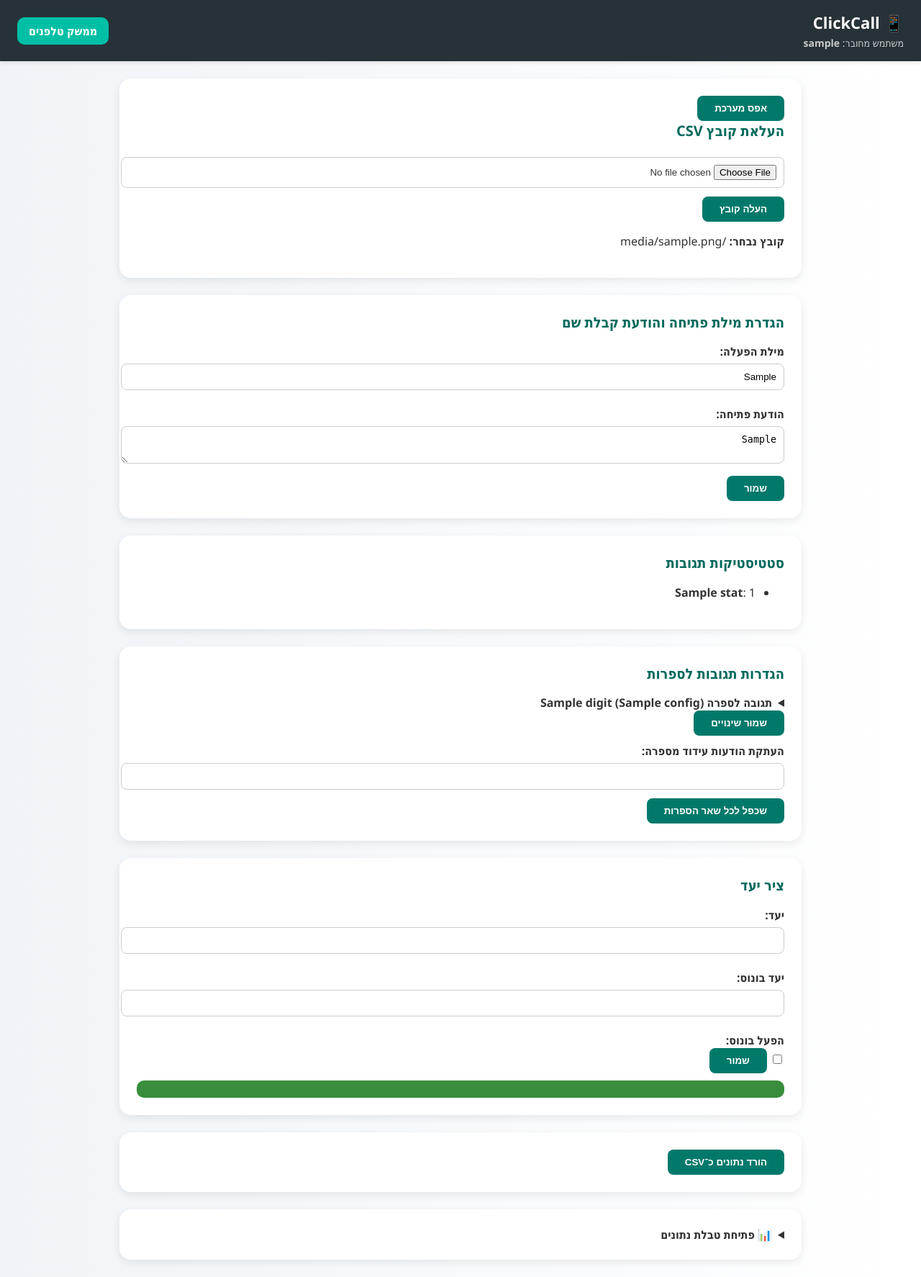
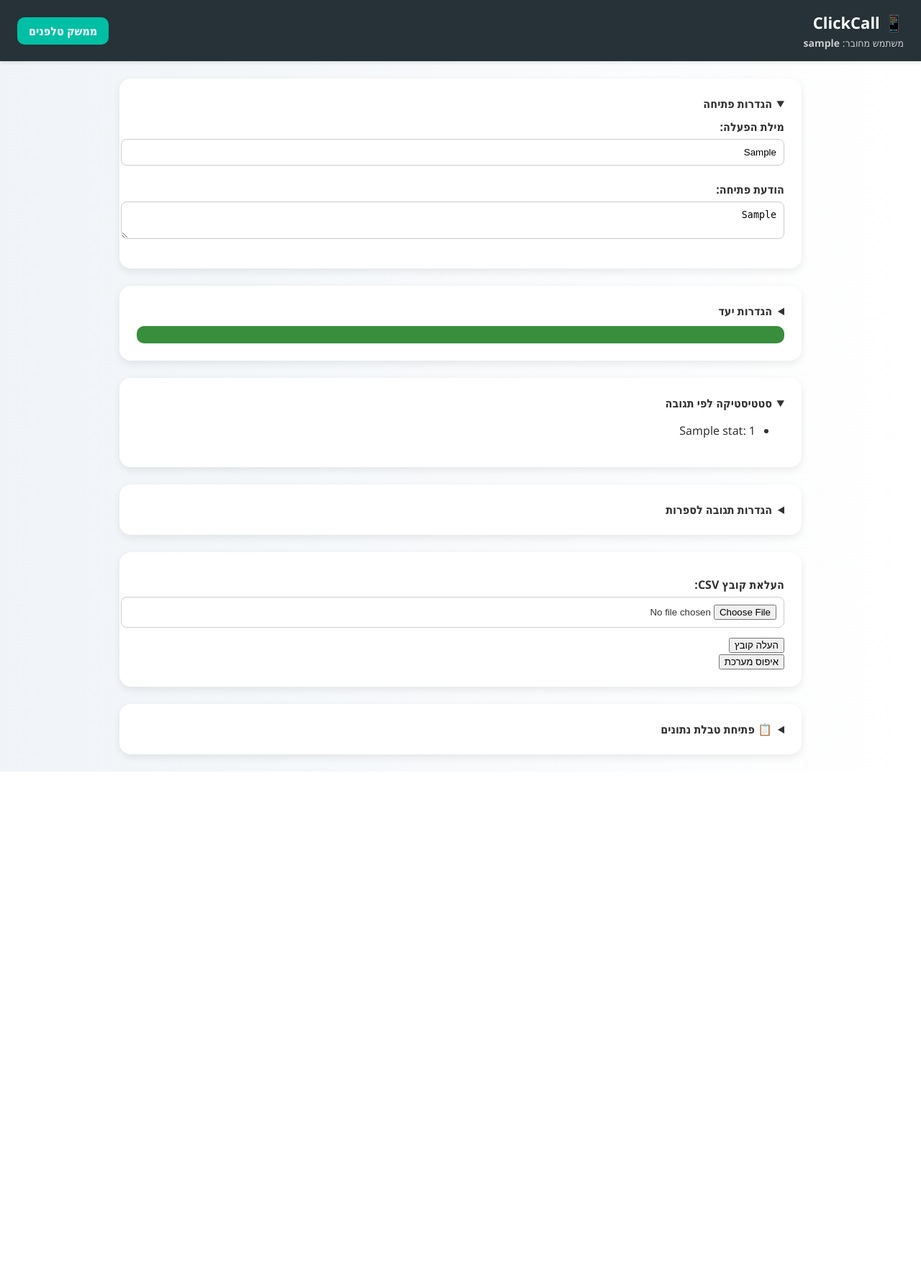
Before and after one commit to uriya222972/sms-auto-bot, a Python web app: template templates/index.html in a window 1280 px wide. Shown: the whole page at 72% size. After the commit the page ends 1072 px from the top, so only its background shows below. Run offline with Jinja, Linux system fonts and the light colour scheme; the template is opened without the code that fills it: most values are stand-ins (such as "Sample title", 1, 10 or a date in 2020).

Commit message:
Update index.html

```diff
--- a/templates/index.html
+++ b/templates/index.html
@@ -66,19 +66,6 @@
       border: 1px solid #ccc;
       border-radius: 8px;
     }
-    input[type="submit"] {
-      background-color: #00796b;
-      color: white;
-      border: none;
-      padding: 10px 24px;
-      border-radius: 8px;
-      font-weight: bold;
-      cursor: pointer;
-      transition: background 0.3s;
-    }
-    input[type="submit"]:hover {
-      background-color: #004d40;
-    }
     label {
       font-weight: bold;
       display: block;
@@ -120,6 +107,15 @@
       background-color: #e0f2f1;
     }
   </style>
+  <script>
+    function saveValue(key, value) {
+      fetch('/save', {
+        method: 'POST',
+        headers: {'Content-Type': 'application/json'},
+        body: JSON.stringify({ key, value })
+      });
+    }
+  </script>
 </head>
 <body>
   <div class="header-bar">
@@ -131,116 +127,104 @@
   </div>
 
   <div class="section">
-    <form action="/reset" method="post" onsubmit="return confirm('האם אתה בטוח שברצונך לאפס את המערכת?');">
-      <input type="submit" value="אפס מערכת">
-    </form>
-    <h2>העלאת קובץ CSV</h2>
-    <form action="/upload" method="post" enctype="multipart/form-data">
-      <input type="file" name="file" accept=".csv" required>
-      <input type="submit" value="העלה קובץ">
-    </form>
-    {% if filename %}<p><strong>קובץ נבחר:</strong> {{ filename }}</p>{% endif %}
+  <details open>
+    <summary>הגדרות פתיחה</summary>
+    <label>מילת הפעלה:</label>
+    <input type="text" value="{{ activation_word }}" onchange="saveValue('activation_word', this.value)">
+
+    <label>הודעת פתיחה:</label>
+    <textarea rows="2" onchange="saveValue('greeting_template', this.value)">{{ greeting_template }}</textarea>
+  </details>
 </div>
 
 <div class="section">
-    <h2>הגדרת מילת פתיחה והודעת קבלת שם</h2>
-    <form method="post">
-      <input type="hidden" name="update_activation">
-      <label>מילת הפעלה:</label>
-      <input type="text" name="activation_word" value="{{ activation_word }}">
-      <label>הודעת פתיחה:</label>
-      <textarea name="greeting_template">{{ greeting_template }}</textarea>
-      <input type="submit" value="שמור">
-    </form>
-  </div>
+  <details>
+    <summary>הגדרות יעד</summary>
+    <label>יעד:</label>
+    <input type="number" value="{{ target_goal }}" onchange="saveValue('target_goal', this.value)">
 
-  <div class="section">
-    <h2>סטטיסטיקות תגובות</h2>
-    <ul>
-      {% for label, count in stats.items() %}
-        <li><strong>{{ label }}</strong>: {{ count }}</li>
-      {% endfor %}
-    </ul>
-  </div>
+    <label>יעד בונוס:</label>
+    <input type="number" value="{{ bonus_goal }}" onchange="saveValue('bonus_goal', this.value)">
+  </details>
 
-  <div class="section">
-    <h2>הגדרות תגובות לספרות</h2>
-    <form method="post">
-      <input type="hidden" name="update_response_map">
-      {% for digit, config in response_map.items() %}
-        <details>
-          <summary>תגובה לספרה {{ digit }} ({{ config.label }})</summary>
-          <label>תיאור:</label>
-          <input type="text" name="label_{{ digit }}" value="{{ config.label }}">
-          <label>חזרה:</label>
-          <input type="checkbox" name="callback_{{ digit }}" {% if config.callback_required %}checked{% endif %}>
-          <label>שעות:</label>
-          <input type="number" name="hours_{{ digit }}" value="{{ config.hours }}" min="0">
-          <label>הודעות עידוד:</label>
-          <textarea name="encouragements_{{ digit }}">{{ config.encouragements | join('\n') }}</textarea>
-        </details>
-      {% endfor %}
-      <input type="submit" value="שמור שינויים">
-    </form>
-    <form method="post">
-      <input type="hidden" name="copy_encouragements">
-      <label>העתקת הודעות עידוד מספרה:</label>
-      <input type="text" name="from_digit">
-      <input type="submit" value="שכפל לכל שאר הספרות">
-    </form>
-  </div>
-
-  <div class="section">
-    <h2>ציר יעד</h2>
-    <form method="post">
-      <input type="hidden" name="update_target_goals">
-      <label>יעד:</label>
-      <input type="number" name="target_goal" value="{{ target_goal }}">
-      <label>יעד בונוס:</label>
-      <input type="number" name="bonus_goal" value="{{ bonus_goal }}">
-      <label>הפעל בונוס:</label>
-      <input type="checkbox" name="bonus_active" {% if bonus_active %}checked{% endif %}>
-      <input type="submit" value="שמור">
-    </form>
   <div class="progress-bar">
     <div class="progress-bar-inner" style="width: {{ total_sent / target_goal * 100 if target_goal else 0 }}%">
-        {{ total_sent }} / {{ target_goal }} <span class="arrow">⬆</span>
+      🎯 {{ total_sent }} / {{ target_goal }}
     </div>
   </div>
   {% if bonus_active %}
     <div class="progress-bar" style="margin-top: 10px; background: #ffe0b2;">
       <div class="progress-bar-inner" style="background: #fb8c00; width: {{ total_sent / bonus_goal * 100 if bonus_goal else 0 }}%">
-          {{ total_sent }} / {{ bonus_goal }} (בונוס) <span class="arrow">⬆</span>
+        ⭐ {{ total_sent }} / {{ bonus_goal }} (בונוס)
       </div>
     </div>
   {% endif %}
 </div>
 
 <div class="section">
-    <form action="/download">
-      <input type="submit" value="הורד נתונים כ־CSV">
+  <details open>
+    <summary>סטטיסטיקה לפי תגובה</summary>
+    <ul>
+      {% for label, count in stats.items() %}
+        <li>{{ label }}: {{ count }}</li>
+      {% endfor %}
+    </ul>
+  </details>
+</div>
+
+<div class="section">
+  <details>
+    <summary>הגדרות תגובה לספרות</summary>
+    {% for digit, config in response_map.items() %}
+      <details style="margin-bottom: 12px">
+        <summary>תגובה {{ digit }}</summary>
+        <label>תיאור:</label>
+        <input type="text" value="{{ config.label }}" onchange="saveValue('response_map.{{ digit }}.label', this.value)">
+
+        <label>דורש חזרה:</label>
+        <input type="checkbox" {% if config.callback_required %}checked{% endif %} onchange="saveValue('response_map.{{ digit }}.callback_required', this.checked)">
+
+        <label>השהיה (שעות):</label>
+        <input type="number" value="{{ config.hours }}" min="0" onchange="saveValue('response_map.{{ digit }}.hours', this.value)">
+
+        <label>הודעות עידוד:</label>
+        <textarea rows="2" onchange="saveValue('encouragements.{{ digit }}', this.value)">{{ encouragements.get(digit, ['יישר כח! המספר הבא הוא {next}'])[0] }}</textarea>
+      </details>
+    {% endfor %}
+    <button onclick="fetch('/copy-encouragements', {method:'POST'})">שכפל עידוד לכל התגובות</button>
+  </details>
+</div>
+
+<div class="section">
+  <form action="/upload" method="post" enctype="multipart/form-data">
+    <label>העלאת קובץ CSV:</label>
+    <input type="file" name="file" accept=".csv" required>
+    <input type="submit" value="העלה קובץ">
+  </form>
+  <form action="/reset" method="post" onsubmit="return confirm('האם לאפס את המערכת?');">
+    <input type="submit" value="איפוס מערכת">
   </form>
 </div>
 
 <div class="section">
   <details>
-      <summary><strong>📊 פתיחת טבלת נתונים</strong></summary>
+    <summary>📋 פתיחת טבלת נתונים</summary>
     <table>
       <thead>
         <tr>
           <th>#</th>
           <th>יעד</th>
-            <th>הודעה שנשלחה</th>
-            <th>נשלח אל</th>
-            <th>זמן שליחה</th>
-            <th>פירוש תגובה</th>
-            <th>זמן תגובה</th>
+          <th>הודעה</th>
+          <th>אל</th>
+          <th>שעה</th>
+          <th>פירוש</th>
+          <th>שעת תגובה</th>
         </tr>
       </thead>
       <tbody>
         {% for i in range(rows|length) %}
           <tr>
-              <td>{{ i + 1 }}</td>
+            <td>{{ i+1 }}</td>
             <td>{{ name_map.get(rows[i], rows[i]) }}</td>
             <td>{{ send_log[i].message if send_log[i] is defined }}</td>
             <td>{{ send_log[i].to if send_log[i] is defined }}</td>
@@ -251,7 +235,11 @@
         {% endfor %}
       </tbody>
     </table>
+    <form action="/download">
+      <input type="submit" value="📥 הורד נתונים כ־CSV">
+    </form>
   </details>
 </div>
+
 </body>
 </html>
```
Lines whose indentation alone changed are shown as unchanged.
